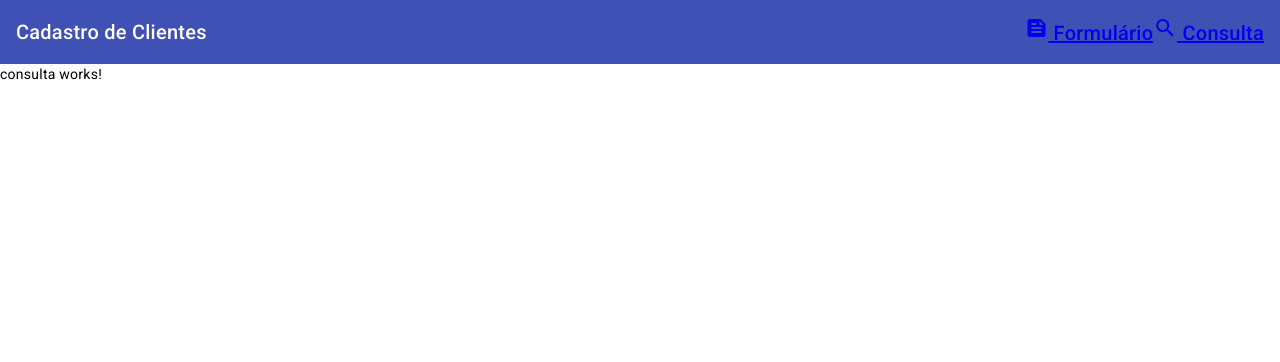
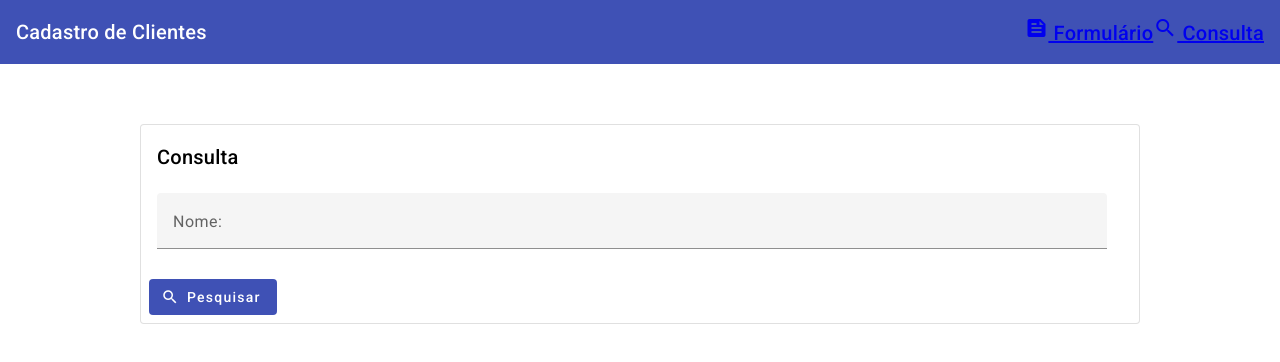
Before and after one commit to lapuinkfabioPublic/crud-angular-material, an Angular app: page /consulta in a window 1280 px wide. Shown: the top 362 px of the page. Built offline with nearby package versions, Linux system fonts and the light colour scheme.

Commit message:
Search Screen 1st

```diff
--- a/src/app/consulta/consulta.component.html
+++ b/src/app/consulta/consulta.component.html
@@ -1 +1,28 @@
-<p>consulta works!</p>
+<div fxLayout="row" fxLayoutAlign="center">
+
+    <div fxLayout="column" fxFlex="1000px">
+        <form class="mt-60" #buscarForm="ngForm">
+            <mat-card appearance="outlined">
+                <mat-card-header>
+                    <mat-card-title>Consulta</mat-card-title>
+                </mat-card-header>
+                <mat-card-content class="mt-20">
+                    <div fxLayout="column" fxFlex="950px">
+                        <mat-form-field class="full-width">
+                             <mat-label>Nome:</mat-label>
+                             <input matInput placeholder="ex: José" />
+
+                        </mat-form-field>
+                    </div>
+
+                </mat-card-content>
+                <mat-card-actions>
+                    <button mat-flat-button color="primary">
+                        <mat-icon fontIcon="search"></mat-icon>
+                        Pesquisar
+                    </button>
+                </mat-card-actions>
+            </mat-card>
+        </form>
+    </div>
+</div>
```
Also changed, not shown: src/app/consulta/consulta.component.ts (+15 -1 lines), 2 other files (tests, documents, lock files or other folders).
